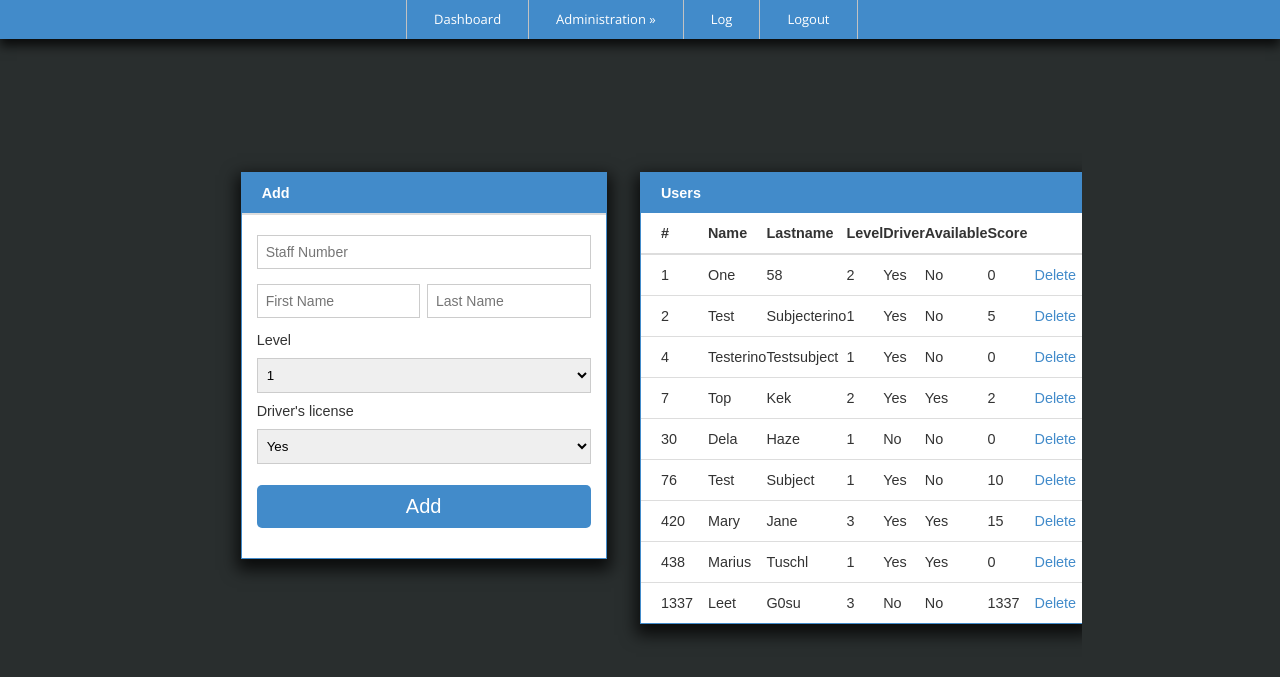
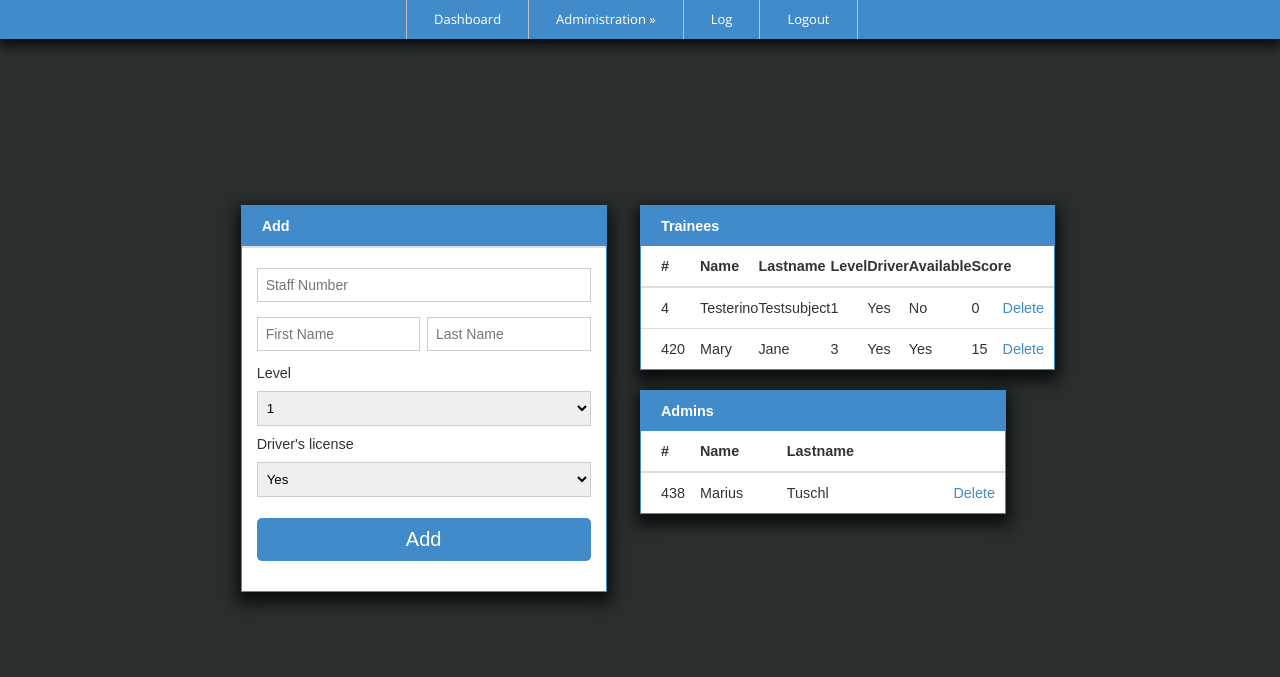
Before and after one commit to MTardchild/Adminsupport, a PHP site: page /users-manage.php in a window 1280 px wide. Shown: the top 677 px of the page. Run offline with PHP 8.4, Linux system fonts and the light colour scheme; a user stored in the database is signed in; data comes from the database, SQL or seed files in the repository.

Commit message:
User cant delete himself anymore

```diff
--- a/login-tableview.php
+++ b/login-tableview.php
@@ -9,7 +9,8 @@
 		<tr><th colspan=\'6\'>Login</th></tr>
 		<tr>
 		  <th>#</th>
-		  <th colspan=\'2\'>Name</th>
+		  <th>Name</th>
+		  <th colspan=\'2\'>Rights</th>
 		</tr>
 	  </thead>
 	  <tbody>';
@@ -18,6 +19,9 @@
 		<tr>
 			<td>' . $row['user_id'] . '</td>
 			<td>' . $row['username'] . '</td>
+			<td>';
+			if($row['rights'] == 0) { echo 'Trainee'; } else { echo 'Admin'; }
+			echo '</td>
 		  <td>';
 			if($_SESSION['rights'] == 1) { echo '<a href=\'login-delete.php?id=' . $row['user_id'] . '\' class=\'button\'>Delete</a>'; }
 		  echo '</td>
--- a/style.css
+++ b/style.css
@@ -113,7 +113,11 @@
 }
 
 th {font-weight: bold;}
-th:first-child, td:first-child {padding: 0 15px 0 20px;}
+
+th:first-child, td:first-child {
+	padding: 0 15px 0 20px;
+	width: 10%;
+}
 
 thead tr:last-child th {border-bottom: 2px solid #ddd;}
 
--- a/users-tableview.php
+++ b/users-tableview.php
@@ -1,11 +1,11 @@
 <?php
 	include 'MySQLCredentials.php';
 
-	$query = $connection->query("SELECT * FROM $users");
+	$query = $connection->query("SELECT * FROM $users a INNER JOIN $login b ON a.user_id = b.user_id WHERE b.rights='0'");
 
 	echo '<table>
 	  <thead>
-		<tr><th colspan=\'8\'>Users</th></tr>
+		<tr><th colspan=\'8\'>Trainees</th></tr>
 		<tr>
 		  <th>#</th>
 		  <th>Name</th>
@@ -37,5 +37,36 @@
 		</tr>';
 	  }
 	echo '</tbody></table>';
+
+	$query = $connection->query("SELECT * FROM $users a INNER JOIN $login b ON a.user_id = b.user_id WHERE b.rights='1'");
+
+	echo '<table>
+	  <thead>
+		<tr><th colspan=\'8\'>Admins</th></tr>
+		<tr>
+		  <th>#</th>
+		  <th>Name</th>
+		  <th colspan=\'2\'>Lastname</th>
+		</tr>
+	  </thead>
+	  <tbody>';
+	  while ($row = $query->fetch_array(MYSQLI_ASSOC)) {
+	echo '
+		<tr>
+			<td>' . $row['user_id'] . '</td>
+			<td>' . $row['firstname'] . '</td>
+			<td>' . $row['lastname'] . '</td>
+			<td>';
+			// Protect user from deleting his own account
+			if($_SESSION['rights'] == 1 && $_SESSION['user_id'] != $row['user_id']) {
+				echo '<a href=\'users-delete.php?id=' . $row['user_id'] . '\' class=\'button\'>Delete</a>';
+			} else {
+				echo '<b>Forbidden</b>';
+			}
+		  echo '</td>
+		</tr>';
+	  }
+	echo '</tbody></table>';
+
 	$connection->close();
 ?>
```
